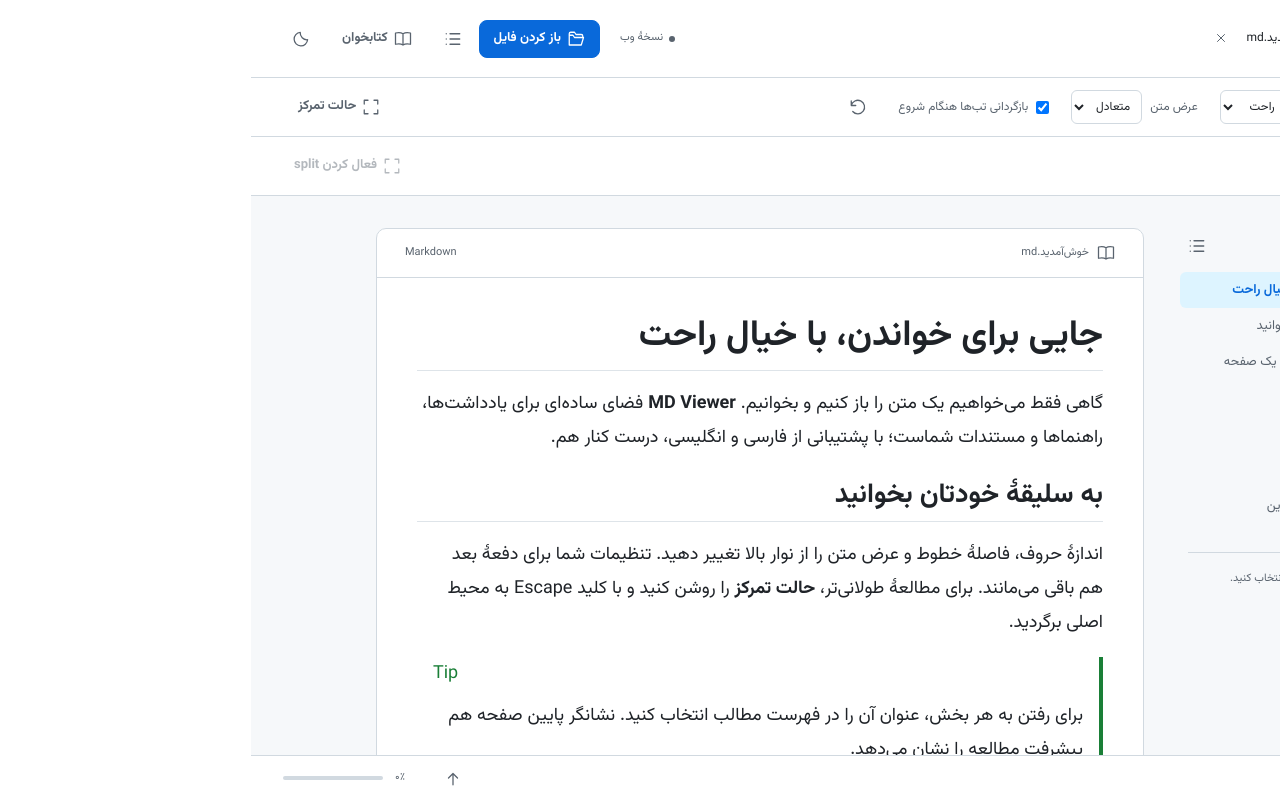
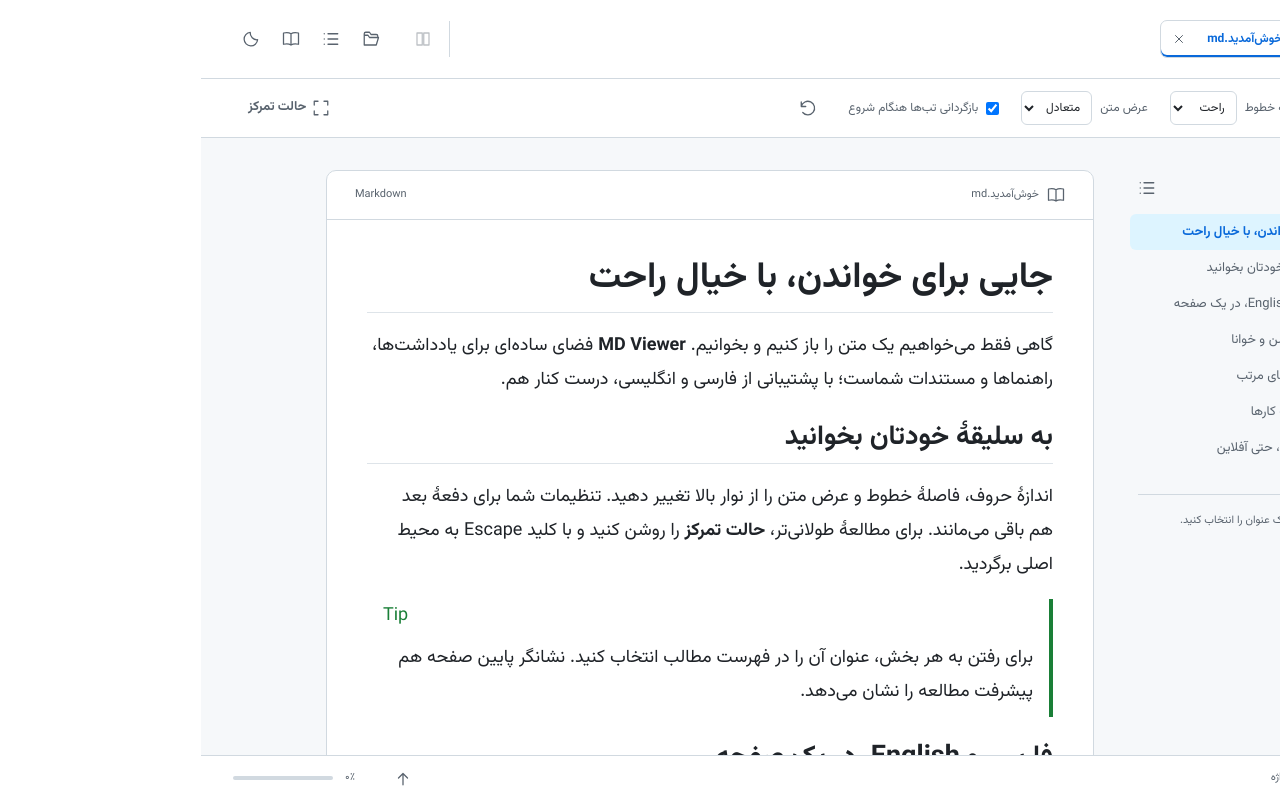
Before and after one commit to lessmore92/md-viewer, a React (Vite) app: page / in a window 1280 px wide. Both pictures are taken after a click on the button "مشاهدهٔ نمونه". Built offline with nearby package versions, Linux system fonts and the light colour scheme.

Commit message:
feat: consolidate workspace controls in header

```diff
--- a/src/app/App.tsx
+++ b/src/app/App.tsx
@@ -286,7 +286,6 @@ export default function App() {
       ) : null}
       {!focus ? (
         <Toolbar
-          fileName={doc?.fileName}
           dark={theme === 'dark'}
           ebook={theme === 'ebook-reader'}
           hasHeadings={hasHeadings}
@@ -295,7 +294,6 @@ export default function App() {
           offlineLabel={offline.label}
           offlineReady={offline.ready}
           onInstall={offline.install}
-          onClose={doc && !window.electronAPI ? closeDocument : undefined}
           onOpen={() => void openDocument()}
           onToggleTheme={() => changeTheme(theme === 'dark' ? 'light' : 'dark')}
           onToggleEbook={() =>
@@ -306,7 +304,20 @@ export default function App() {
           onToggleSidebar={() =>
             narrow ? setDrawerOpen((value) => !value) : setSidebarVisible((value) => !value)
           }
-        />
+        >
+          {workspace.tabs.length > 0 ? (
+            <TabBar
+              tabs={workspace.tabs}
+              activeTabId={workspace.activeTabId}
+              splitTabId={workspace.splitTabId}
+              narrow={narrow}
+              onActivate={activateWorkspaceTab}
+              onClose={closeWorkspaceTab}
+              onToggleSplit={toggleSplit}
+              onSelectSplit={(tabId) => setWorkspace((current) => setSplitTab(current, tabId))}
+            />
+          ) : null}
+        </Toolbar>
       ) : (
         <div className="focus-header">
           <bdi>{doc?.fileName}</bdi>
@@ -334,26 +345,6 @@ export default function App() {
               setDrawerOpen(false);
             }}
           />
-        </div>
-      ) : null}
-      {workspace.tabs.length > 0 && !focus ? (
-        <div className="workspace-tabs">
-          <TabBar
-            tabs={workspace.tabs}
-            activeTabId={workspace.activeTabId}
-            splitTabId={workspace.splitTabId}
-            narrow={narrow || workspace.tabs.length < 2}
-            onActivate={activateWorkspaceTab}
-            onClose={closeWorkspaceTab}
-            onToggleSplit={toggleSplit}
-            onSelectSplit={(tabId) => setWorkspace((current) => setSplitTab(current, tabId))}
-          />
-          {!narrow && workspace.tabs.length < 2 ? (
-            <button className="button button-quiet" type="button" disabled aria-pressed={false}>
-              <Icon name="focus" />
-              فعال کردن split
-            </button>
-          ) : null}
         </div>
       ) : null}
       {storageError ? (
@@ -392,7 +383,7 @@ export default function App() {
             onOpen={() => void openDocument()}
             onOpenSample={openSample}
             onDropFile={(file) => void openBrowserFile(file)}
-            offlineLabel={offline.label}
+            offlineLabel={offline.label ?? undefined}
           />
         </div>
         {secondaryTab && !narrow ? (
--- a/src/app/useOffline.ts
+++ b/src/app/useOffline.ts
@@ -75,7 +75,7 @@ export function useOffline() {
     }
   };
   const label = window.electronAPI
-    ? 'نسخهٔ دسکتاپ'
+    ? null
     : ready
       ? online
         ? 'آمادهٔ آفلاین'
@@ -84,6 +84,6 @@ export function useOffline() {
         ? 'ذخیرهٔ آفلاین در دسترس نیست'
         : supported
           ? 'آماده‌سازی آفلاین…'
-          : 'نسخهٔ وب';
+          : null;
   return { label, ready, install: installPrompt ? install : undefined };
 }
--- a/src/components/Icon.tsx
+++ b/src/components/Icon.tsx
@@ -6,6 +6,7 @@ const paths = {
   moon: 'M20.8 13A9 9 0 0 1 11 3.2 9 9 0 1 0 20.8 13Z',
   outline: 'M8 5h13M8 12h13M8 19h13M3 5h.01M3 12h.01M3 19h.01',
   focus: 'M8 3H3v5m13-5h5v5M3 16v5h5m13-5v5h-5',
+  split: 'M4 4h7v16H4zM13 4h7v16h-7z',
   close: 'm6 6 12 12M6 18 18 6',
   reset: 'M3 10a9 9 0 1 1 2 8M3 4v6h6',
   arrow: 'm6 12 6-6 6 6M12 6v15',
--- a/src/components/TabBar.tsx
+++ b/src/components/TabBar.tsx
@@ -85,12 +85,14 @@ export function TabBar({
         <div className="tab-bar-actions">
           <button
             type="button"
-            className="button button-quiet"
+            className="icon-button split-toggle"
+            aria-label={splitEnabled ? 'بستن نمای دوپنل' : 'فعال کردن نمای دوپنل'}
+            title={splitEnabled ? 'بستن نمای دوپنل' : 'فعال کردن نمای دوپنل'}
             aria-pressed={splitEnabled}
+            disabled={tabs.length < 2}
             onClick={onToggleSplit}
           >
-            <Icon name="focus" />
-            {splitEnabled ? 'بستن split' : 'فعال کردن split'}
+            <Icon name="split" />
           </button>
 
           {splitEnabled ? (
--- a/src/components/Toolbar.tsx
+++ b/src/components/Toolbar.tsx
@@ -1,16 +1,16 @@
+import type { ReactNode } from 'react';
 import { Icon } from './Icon';
 
 interface ToolbarProps {
-  fileName?: string;
+  children?: ReactNode;
   dark: boolean;
   ebook: boolean;
   hasHeadings: boolean;
   sidebarOpen: boolean;
   sidebarId: string;
-  offlineLabel: string;
+  offlineLabel: string | null;
   offlineReady: boolean;
   onInstall?: () => Promise<void>;
-  onClose?: () => void;
   onOpen: () => void;
   onToggleTheme: () => void;
   onToggleEbook: () => void;
@@ -18,7 +18,7 @@ interface ToolbarProps {
 }
 
 export function Toolbar({
-  fileName,
+  children,
   dark,
   ebook,
   hasHeadings,
@@ -27,7 +27,6 @@ export function Toolbar({
   offlineLabel,
   offlineReady,
   onInstall,
-  onClose,
   onOpen,
   onToggleTheme,
   onToggleEbook,
@@ -49,49 +48,40 @@ export function Toolbar({
           </span>
           <span className="brand-caption">فضایی برای خواندن</span>
         </div>
-        {fileName ? (
-          <div className="document-name">
-            <bdi className="toolbar-filename" title={fileName}>
-              {fileName}
-            </bdi>
-            {onClose ? (
-              <button
-                className="icon-button"
-                type="button"
-                onClick={onClose}
-                aria-label="بستن و پاک کردن سند ذخیره‌شده"
-                title="بستن و پاک کردن سند ذخیره‌شده"
-              >
-                <Icon name="close" width="14" height="14" />
-              </button>
-            ) : null}
-          </div>
+      </div>
+      {children ? <div className="toolbar-workspace">{children}</div> : null}
+      <div className="toolbar-actions">
+        {offlineLabel ? (
+          <span className={`offline-badge${offlineReady ? ' is-ready' : ''}`}>
+            <span aria-hidden="true" />
+            {offlineLabel}
+          </span>
         ) : null}
-      </div>
-      <div className="toolbar-actions">
-        <span className={`offline-badge${offlineReady ? ' is-ready' : ''}`}>
-          <span aria-hidden="true" />
-          {offlineLabel}
-        </span>
         {onInstall ? (
           <button
-            className="button button-quiet install-button"
+            className="icon-button install-button"
             onClick={() => void onInstall()}
             type="button"
+            aria-label="نصب برنامه"
+            title="نصب برنامه"
           >
             <Icon name="download" />
-            نصب برنامه
           </button>
         ) : null}
-        <button className="button button-primary" onClick={onOpen} type="button">
+        <button
+          className="icon-button open-button"
+          onClick={onOpen}
+          type="button"
+          aria-label="باز کردن فایل"
+          title="باز کردن فایل"
+        >
           <Icon name="open" />
-          باز کردن فایل
         </button>
         {hasHeadings ? (
           <button
             className="icon-button outline-toggle"
             aria-label={sidebarOpen ? 'پنهان کردن فهرست مطالب' : 'نمایش فهرست مطالب'}
-            title="فهرست مطالب"
+            title={sidebarOpen ? 'پنهان کردن فهرست مطالب' : 'نمایش فهرست مطالب'}
             aria-expanded={sidebarOpen}
             aria-controls={sidebarOpen ? sidebarId : undefined}
             onClick={onToggleSidebar}
@@ -101,7 +91,7 @@ export function Toolbar({
           </button>
         ) : null}
         <button
-          className="button button-quiet ebook-toggle"
+          className="icon-button ebook-toggle"
           aria-label="حالت کتابخوان"
           aria-pressed={ebook}
           title={ebook ? 'بازگشت به ظاهر قبلی' : 'حالت کتابخوان (E-Ink)'}
@@ -109,7 +99,6 @@ export function Toolbar({
           type="button"
         >
           <Icon name="book" />
-          کتابخوان
         </button>
         <button
           className="icon-button theme-toggle"
--- a/src/index.css
+++ b/src/index.css
@@ -117,7 +117,7 @@ summary {
   align-items: center;
   justify-content: space-between;
   flex-wrap: wrap;
-  gap: 12px 24px;
+  gap: 10px 16px;
   min-height: 78px;
   padding: 16px 32px;
   border-bottom: 1px solid var(--border);
@@ -127,7 +127,12 @@ summary {
   display: flex;
   align-items: center;
   gap: 12px;
-  flex: 1;
+  flex: none;
+  min-width: 0;
+}
+.toolbar-workspace {
+  display: flex;
+  flex: 1 1 20rem;
   min-width: 0;
 }
 .toolbar-brand {
@@ -146,7 +151,7 @@ summary {
 .toolbar-actions {
   display: flex;
   align-items: center;
-  gap: 8px;
+  gap: 4px;
   flex-shrink: 0;
 }
 .button {
@@ -433,20 +438,6 @@ summary {
 .brand-caption {
   color: var(--muted);
   font-size: 11px;
-}
-.document-name {
-  display: flex;
-  align-items: center;
-  min-width: 0;
-  gap: 8px;
-  margin-inline-start: 12px;
-  padding-inline-start: 20px;
-  border-inline-start: 1px solid var(--border);
-}
-.document-name .toolbar-filename {
-  font-size: 12px;
-  font-weight: 400;
-  max-width: 24ch;
 }
 .icon-button {
   display: inline-flex;
@@ -744,13 +735,6 @@ summary {
   .toolbar-document {
     gap: 8px;
   }
-  .document-name {
-    margin-inline-start: 0;
-    padding-inline-start: 8px;
-  }
-  .document-name .toolbar-filename {
-    max-width: 13ch;
-  }
   .reading-toolbar {
     padding: 10px 20px;
     flex-wrap: wrap;
@@ -786,33 +770,12 @@ summary {
   .brand-caption {
     display: none;
   }
-  .document-name {
-    order: 1;
-    flex-basis: 100%;
-    border: 0;
-    padding: 0;
-    gap: 2px;
-  }
-  .document-name .toolbar-filename {
-    max-width: 18ch;
-  }
-  .document-name .icon-button {
-    width: 28px;
-    height: 24px;
-  }
-  .toolbar-actions .button-primary {
-    font-size: 12px;
-    padding: 8px;
-  }
-  .toolbar-actions .button-primary svg {
-    display: none;
-  }
   .toolbar-actions .icon-button {
     width: 32px;
   }
-  .toolbar-actions .install-button {
-    font-size: 0;
-    padding: 5px;
+  .toolbar-workspace {
+    order: 1;
+    flex-basis: 100%;
   }
   .reading-toolbar {
     padding: 8px 12px;
@@ -870,23 +833,13 @@ summary {
   }
 }
 
-/* Keep workspace chrome fixed while each document owns its scrolling region. */
-.workspace-tabs {
-  display: flex;
-  align-items: center;
-  flex: none;
-  min-width: 0;
-  border-bottom: 1px solid var(--border);
-  background: var(--chrome);
-}
+/* Keep workspace tabs inside the fixed header while each document owns its scrolling region. */
 .tab-bar {
   display: flex;
   align-items: center;
   flex: 1;
   min-width: 0;
-  gap: 16px;
-  padding: 6px 24px;
-  background: var(--chrome);
+  gap: 8px;
 }
 .tab-strip {
   display: flex;
@@ -955,8 +908,8 @@ summary {
   display: flex;
   align-items: center;
   flex: none;
-  gap: 12px;
-  padding-inline-start: 16px;
+  gap: 8px;
+  padding-inline-start: 8px;
   border-inline-start: 1px solid var(--border);
 }
 .tab-bar-actions .button[aria-pressed='true'] {
@@ -983,13 +936,6 @@ summary {
   font: inherit;
   text-overflow: ellipsis;
   cursor: pointer;
-}
-.workspace-tabs > .button:disabled {
-  flex: none;
-  margin-inline-end: 28px;
-  opacity: 0.45;
-  cursor: default;
-  background: transparent;
 }
 .workspace-panes,
 .split-layout {
@@ -1061,7 +1007,7 @@ summary {
 .focus-mode :is(.workspace-panes, .split-layout) {
   grid-template-columns: minmax(0, 1fr) !important;
 }
-.focus-mode :is(.workspace-tabs, .tab-bar),
+.focus-mode .tab-bar,
 .focus-mode .document-pane + .document-pane {
   display: none !important;
 }
@@ -1077,7 +1023,6 @@ summary {
     /* Override App's inline grid while the media-query listener catches up. */
     grid-template-columns: minmax(0, 1fr) !important;
   }
-  .workspace-tabs > .button,
   .tab-bar-actions,
   .document-pane + .document-pane {
     display: none !important;
```
Also changed, not shown: 2 other files (tests, documents, lock files or other folders).
